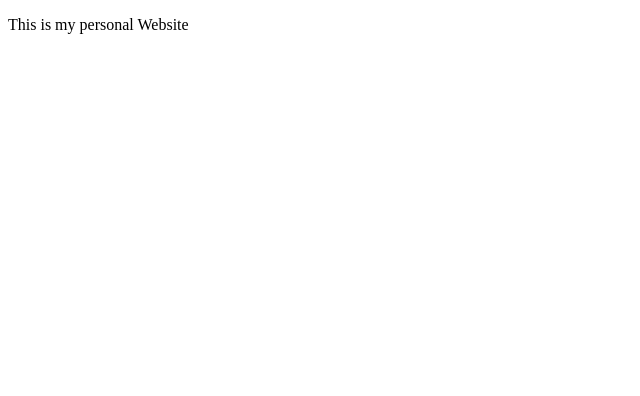
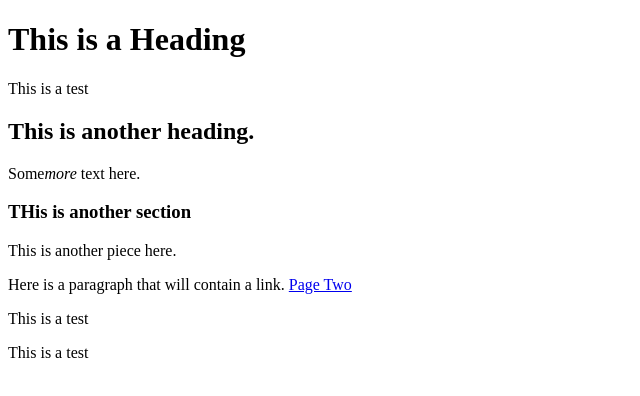
Before and after one commit to 58bits/58bits.github.io, a plain HTML site: page index.html in a window 1280 px wide. Shown: the whole page, without its empty margins (0-640 px from the left). Drawn offline with Linux system fonts and the light colour scheme.

Commit message:
More testing

```diff
--- a/index.html
+++ b/index.html
@@ -1,12 +1,28 @@
 <!DOCTYPE html>
 <html lang="en">
+
 <head>
   <meta charset="UTF-8">
   <meta http-equiv="X-UA-Compatible" content="IE=edge">
   <meta name="viewport" content="width=device-width, initial-scale=1.0">
-  <title>My Personal Website</title>
+  <title>Our First HTML Page</title>
 </head>
+
 <body>
-  <p>This is my personal Website</p>
+  <h1>This is a Heading</h1>
+  <p>This is a test</p>
+  <h2>This is another heading.</h2>
+  <p>Some<em>more</em> text here.</p>
+
+  <h3>THis is another section</h3>
+  This is another piece here.
+  <div class="test">
+    <p>Here is a paragraph that will contain a link. <a href="page-2.html">Page Two</a></p>
+  </div>
+  <div>
+    <p>This is a test</p>
+    <p>This is a test</p>
+  </div>
 </body>
+
 </html>
```
Also changed, not shown: page-2.html (added, +12 -0 lines).
